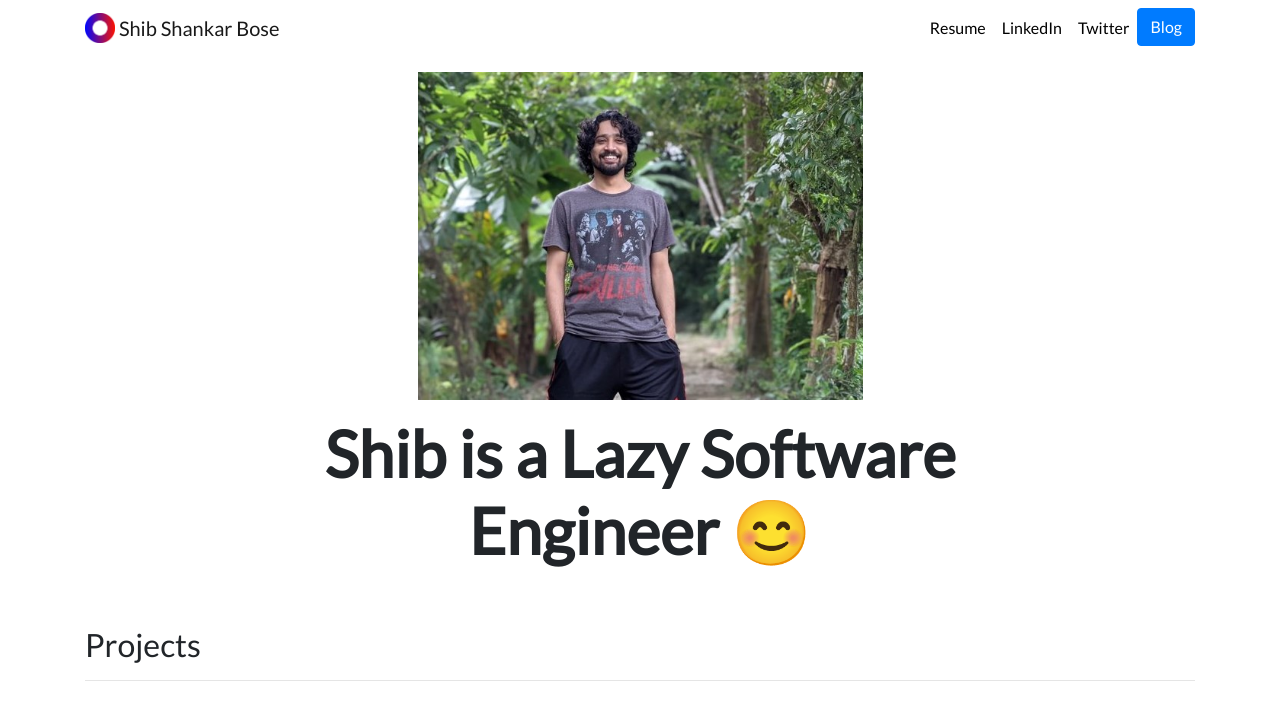
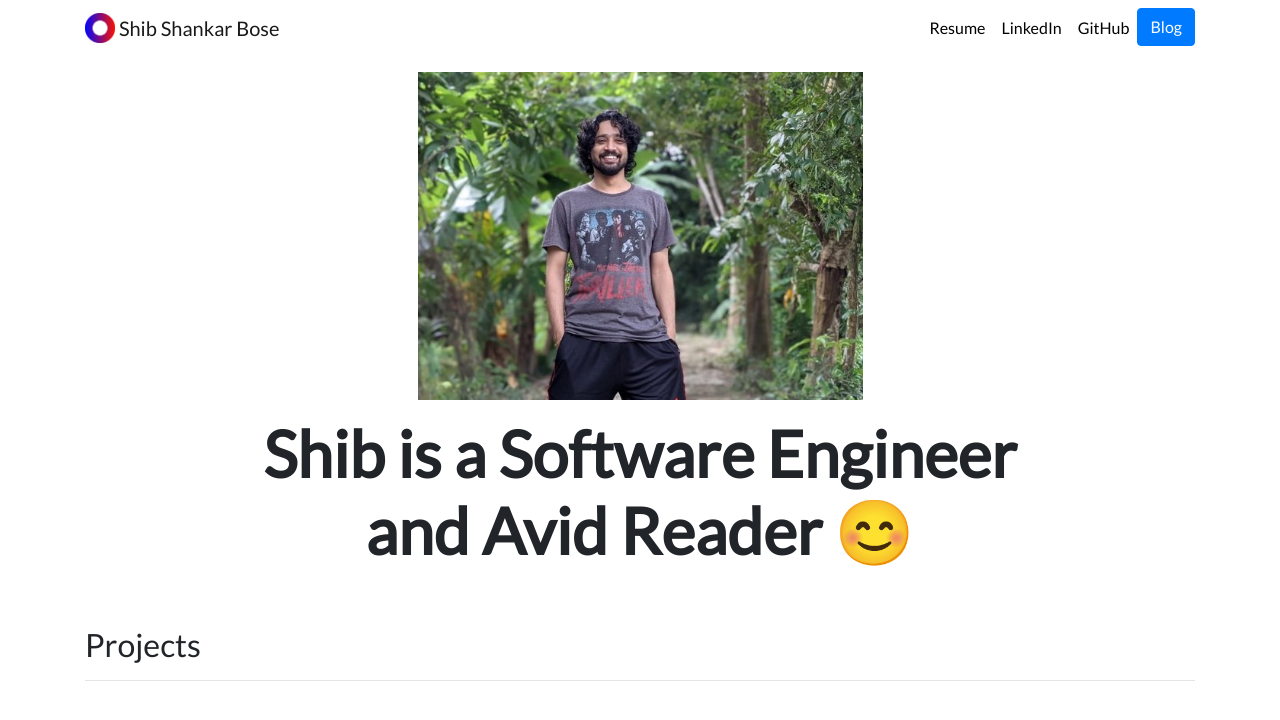
Before and after one commit to shovon74/Django3-my-portfolio, a Django app: page / in a window 1280 px wide. Shown: the top 720 px of the page. Run offline with Django 3.2, Linux system fonts and the light colour scheme; data that the repository does not hold is empty; some libraries are stand-ins or nearby versions.

Commit message:
change in html file

```diff
--- a/homepage/templates/homepage/base.html
+++ b/homepage/templates/homepage/base.html
@@ -33,13 +33,13 @@
       <div class="collapse navbar-collapse text-center" id="navbarNav">
         <ul class="navbar-nav ml-auto">
           <li class="nav-item">
-            <a class="nav-link" href="{% static "homepage/resume.pdf" %}">Resume</a>
+            <a class="nav-link" href="{% static "homepage/ShibShankarBose.pdf" %}">Resume</a>
           </li>
           <li class="nav-item">
-            <a class="nav-link" href="https://www.linkedin.com/in/nick-walter/" target="_blank">LinkedIn</a>
+            <a class="nav-link" href="https://www.linkedin.com/in/shib-shankar-bose-/" target="_blank">LinkedIn</a>
           </li>
           <li class="nav-item">
-            <a class="nav-link" href="https://twitter.com/ZappyCode" target="_blank">Twitter</a>
+            <a class="nav-link" href="https://github.com/shovon74" target="_blank">GitHub</a>
           </li>
           <li>
             <a role="button" href="{% url 'blog:blog' %}" class="btn btn-primary">Blog</a>
--- a/homepage/templates/homepage/home.html
+++ b/homepage/templates/homepage/home.html
@@ -12,7 +12,7 @@
 
 <div class="row justify-content-center mb-3">
   <div class="col-md-9 text-center">
-    <h1 id="hometext" class="font-weight-bold">Shib is a Lazy Software Engineer 😊</h1>
+    <h1 id="hometext" class="font-weight-bold">Shib is a Software Engineer and Avid Reader 😊</h1>
   </div>
 </div>
 
```
Also changed, not shown: db.sqlite3.
